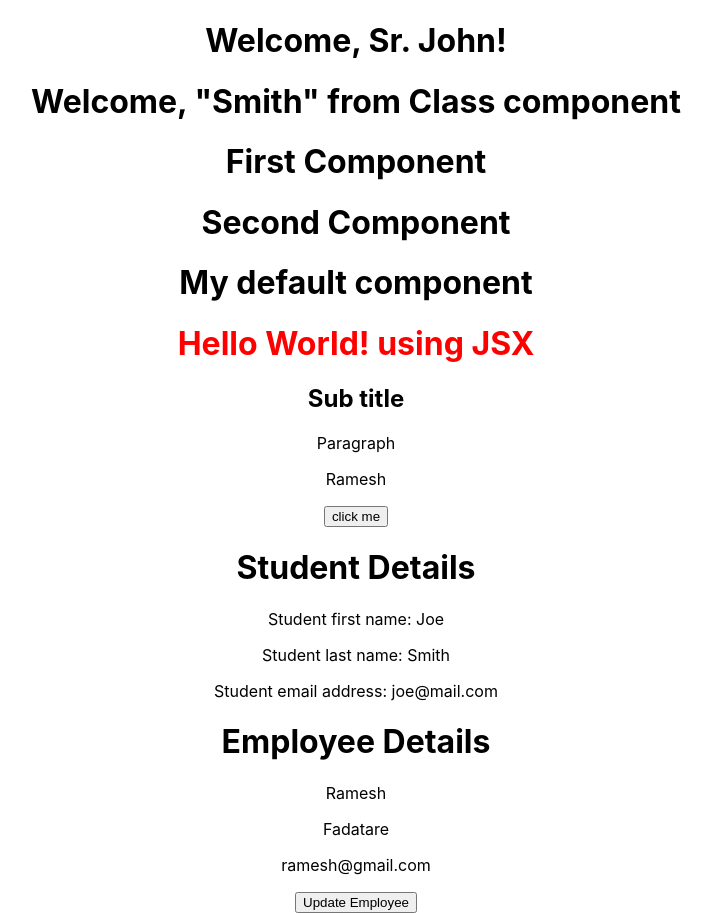
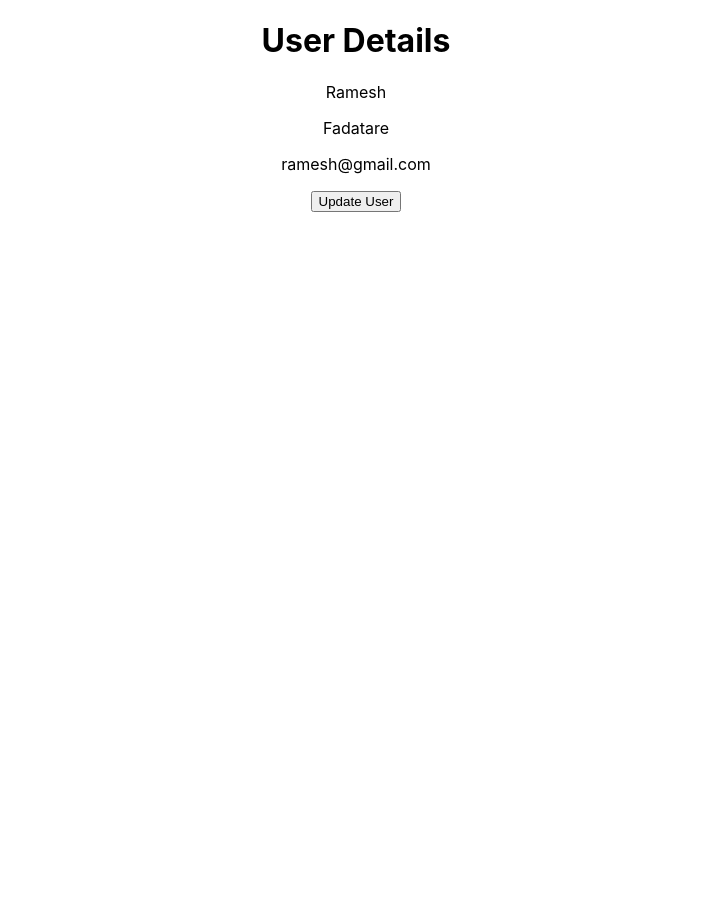
Before and after one commit to Caio-Santana/react-basics, a React (Create React App) app: page / in a window 1280 px wide. Shown: the whole page, without its empty margins (284-996 px from the left). After the commit the page ends 800 px from the top, so only its background shows below. Built offline with nearby package versions, Linux system fonts and the light colour scheme.

Commit message:
add example of useState Hook

```diff
--- a/src/App.js
+++ b/src/App.js
@@ -12,6 +12,7 @@ import MyDefaultWelcome from "./components/Welcome";
 import HelloWorld from "./components/HelloWorld";
 import Student from "./components/Student";
 import Employee from "./components/Employee";
+import User from "./components/User";
 
 function App() {
   const student = {
@@ -24,12 +25,12 @@ function App() {
 
   return (
     <div className="App">
-      <MyDefaultWelcome name="John" />
+      {/* <MyDefaultWelcome name="John" />
       <Greeting name="Smith" />
       <FC />
       <SecondComponent />
       <MyComponent />
-      <HelloWorld />
+      <HelloWorld /> */}
       {/* example 1 props */}
       {/* <Student firstName="John" lastName="Doe" email="john@mail.com" />
       <Student firstName="Joe" lastName="Smith" email="joe@mail.com" /> */}
@@ -37,8 +38,9 @@ function App() {
       {/* example 2 passing object & example 3 array */}
       {/* <Student student={student} skills={skills} /> */}
 
-      <Student firstName="Joe" lastName="Smith" email="joe@mail.com" />
-      <Employee />
+      {/* <Student firstName="Joe" lastName="Smith" email="joe@mail.com" />
+      <Employee /> */}
+      <User />
     </div>
   );
 }
--- /dev/null
+++ b/src/components/User.js
@@ -0,0 +1,41 @@
+import { useState } from "react";
+
+const User = () => {
+  // example 1 useState Hook
+  //   const [firstName, setFirstName] = useState("Ramesh");
+  //   const [lastName, setLastName] = useState("Fadatare");
+  //   const [email, setEmail] = useState("ramesh@gmail.com");
+
+  // example 2 useState Hook with obj
+  const [user, setUser] = useState({
+    firstName: "Ramesh",
+    lastName: "Fadatare",
+    email: "ramesh@gmail.com",
+  });
+
+  function updateUser() {
+    // example 1 useState Hook
+    // setFirstName("Ram");
+    // setLastName("Jadhav");
+    // setEmail("ram@gmail.com");
+  }
+
+  return (
+    <>
+      <h1>User Details</h1>
+
+      {/* example 1 useState Hook */}
+      {/* <p>{firstName}</p>
+      <p>{lastName}</p>
+      <p>{email}</p> */}
+
+      {/* example 2 useState Hook with obj */}
+      <p>{user.firstName}</p>
+      <p>{user.lastName}</p>
+      <p>{user.email}</p>
+      <button onClick={updateUser}>Update User</button>
+    </>
+  );
+};
+
+export default User;
```
